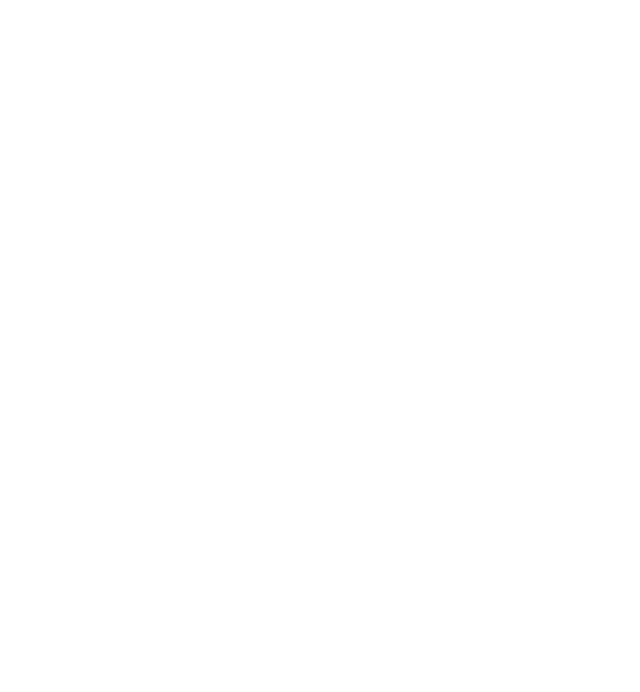
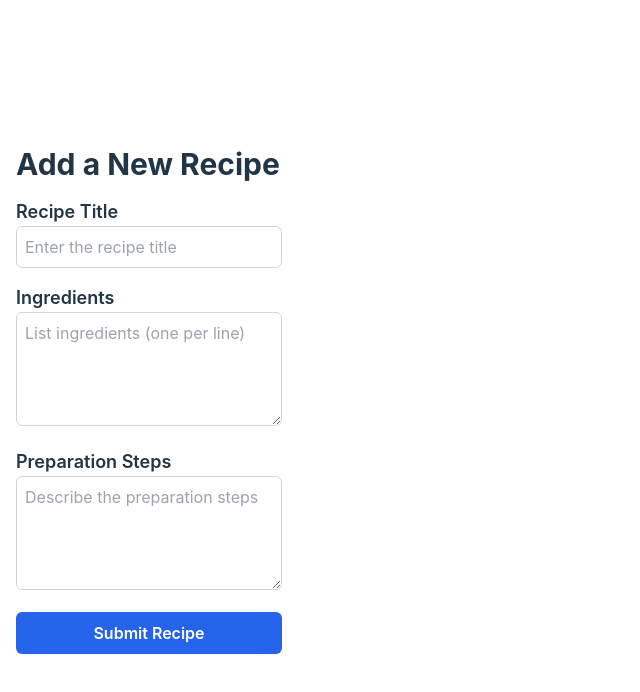
Before and after one commit to firihy96/alx-fe-reactjs, a React (Vite) app in the folder recipe-sharing-platform/: page /add-recipe in a window 1280 px wide. Before the commit this address had no page. Shown: the top 692 px of the page, without its empty margins (0-640 px from the left). Built offline with nearby package versions, Linux system fonts and the light colour scheme.

Commit message:
Add AddRecipeForm component and integrate route into App.jsx

```diff
--- a/recipe-sharing-platform/src/App.jsx
+++ b/recipe-sharing-platform/src/App.jsx
@@ -1,6 +1,7 @@
 import { BrowserRouter as Router, Route, Routes } from 'react-router-dom';
 import HomePage from './components/HomePage';
 import RecipeDetail from './components/RecipeDetail';
+import AddRecipeForm from './components/AddRecipeForm'; // Import AddRecipeForm
 
 function App() {
   return (
@@ -8,6 +9,7 @@
       <Routes>
         <Route path="/" element={<HomePage />} />
         <Route path="/recipe/:id" element={<RecipeDetail />} />
+        <Route path="/add-recipe" element={<AddRecipeForm />} /> {/* Add new route */}
       </Routes>
     </Router>
   );
--- /dev/null
+++ b/recipe-sharing-platform/src/components/AddRecipeForm.jsx
@@ -0,0 +1,87 @@
+import { useState } from 'react';
+
+const AddRecipeForm = () => {
+  const [title, setTitle] = useState('');
+  const [ingredients, setIngredients] = useState('');
+  const [preparation, setPreparation] = useState('');
+  const [errors, setErrors] = useState({});
+
+  // Validate form inputs
+  const validateForm = () => {
+    let formErrors = {};
+    if (!title) formErrors.title = 'Title is required.';
+    if (!ingredients) formErrors.ingredients = 'Ingredients are required.';
+    if (!preparation) formErrors.preparation = 'Preparation steps are required.';
+    if (ingredients.split('\n').length < 2) formErrors.ingredients = 'Please list at least two ingredients.';
+
+    return formErrors;
+  };
+
+  // Handle form submission
+  const handleSubmit = (e) => {
+    e.preventDefault();
+    const formErrors = validateForm();
+
+    if (Object.keys(formErrors).length === 0) {
+      // Here you can post the form data to an API or store it locally
+      console.log('Form submitted:', { title, ingredients, preparation });
+    } else {
+      setErrors(formErrors);
+    }
+  };
+
+  return (
+    <div className="max-w-2xl mx-auto p-4">
+      <h1 className="text-3xl font-bold mb-4">Add a New Recipe</h1>
+      <form onSubmit={handleSubmit} className="space-y-4">
+        <div>
+          <label htmlFor="title" className="block text-lg font-semibold">Recipe Title</label>
+          <input
+            type="text"
+            id="title"
+            value={title}
+            onChange={(e) => setTitle(e.target.value)}
+            className="w-full p-2 border border-gray-300 rounded-md"
+            placeholder="Enter the recipe title"
+          />
+          {errors.title && <p className="text-red-500 text-sm">{errors.title}</p>}
+        </div>
+
+        <div>
+          <label htmlFor="ingredients" className="block text-lg font-semibold">Ingredients</label>
+          <textarea
+            id="ingredients"
+            value={ingredients}
+            onChange={(e) => setIngredients(e.target.value)}
+            className="w-full p-2 border border-gray-300 rounded-md"
+            rows="4"
+            placeholder="List ingredients (one per line)"
+          />
+          {errors.ingredients && <p className="text-red-500 text-sm">{errors.ingredients}</p>}
+        </div>
+
+        <div>
+          <label htmlFor="preparation" className="block text-lg font-semibold">Preparation Steps</label>
+          <textarea
+            id="preparation"
+            value={preparation}
+            onChange={(e) => setPreparation(e.target.value)}
+            className="w-full p-2 border border-gray-300 rounded-md"
+            rows="4"
+            placeholder="Describe the preparation steps"
+          />
+          {errors.preparation && <p className="text-red-500 text-sm">{errors.preparation}</p>}
+        </div>
+
+        <button
+          type="submit"
+          className="w-full p-2 bg-blue-600 text-white font-semibold rounded-md hover:bg-blue-700 transition"
+        >
+          Submit Recipe
+        </button>
+      </form>
+    </div>
+  );
+};
+
+export default AddRecipeForm;
```
